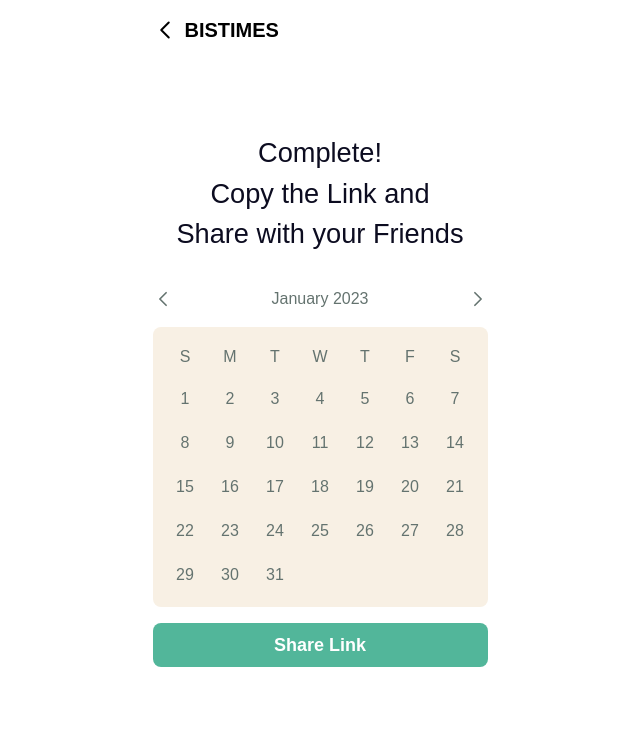
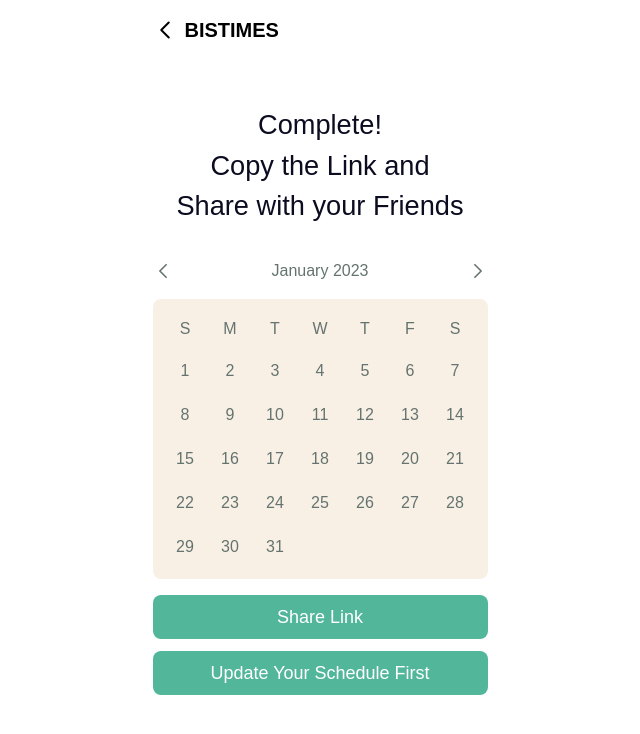
Before and after one commit to PI304/BisTime_Frontend, a Next.js app: page /events/create/summary in a window 1280 px wide. Shown: the top 734 px of the page, without its empty margins (320-960 px from the left). Built offline with nearby package versions, Linux system fonts and the light colour scheme; no server answers; a web font is replaced by a local one.

Commit message:
feat : go to update button

```diff
--- a/src/pages/events/create/summary.tsx
+++ b/src/pages/events/create/summary.tsx
@@ -40,6 +40,13 @@ function Schedule() {
     );
   };
 
+  const handleSchedule = () => {
+    window.open(
+      `${process.env.NEXT_PUBLIC_BASE_URL}/events/update?uuid=${uuid}`,
+      '_blank',
+    );
+  };
+
   if (isLoader) return <Loader />;
 
   return (
@@ -54,9 +61,16 @@ function Schedule() {
           </h1>
         </div>
         <SummaryCalender />
-        <div className="w-full flex items-center justify-center mt-4">
-          <Button loading={copyLoading} onClick={handleShareLink}>
+        <div className="w-full flex-col space-y-3 items-center justify-center mt-4">
+          <Button
+            className="font-medium"
+            loading={copyLoading}
+            onClick={handleShareLink}
+          >
             Share Link
+          </Button>
+          <Button className="font-medium" onClick={handleSchedule}>
+            Update Your Schedule First
           </Button>
         </div>
       </div>
```
